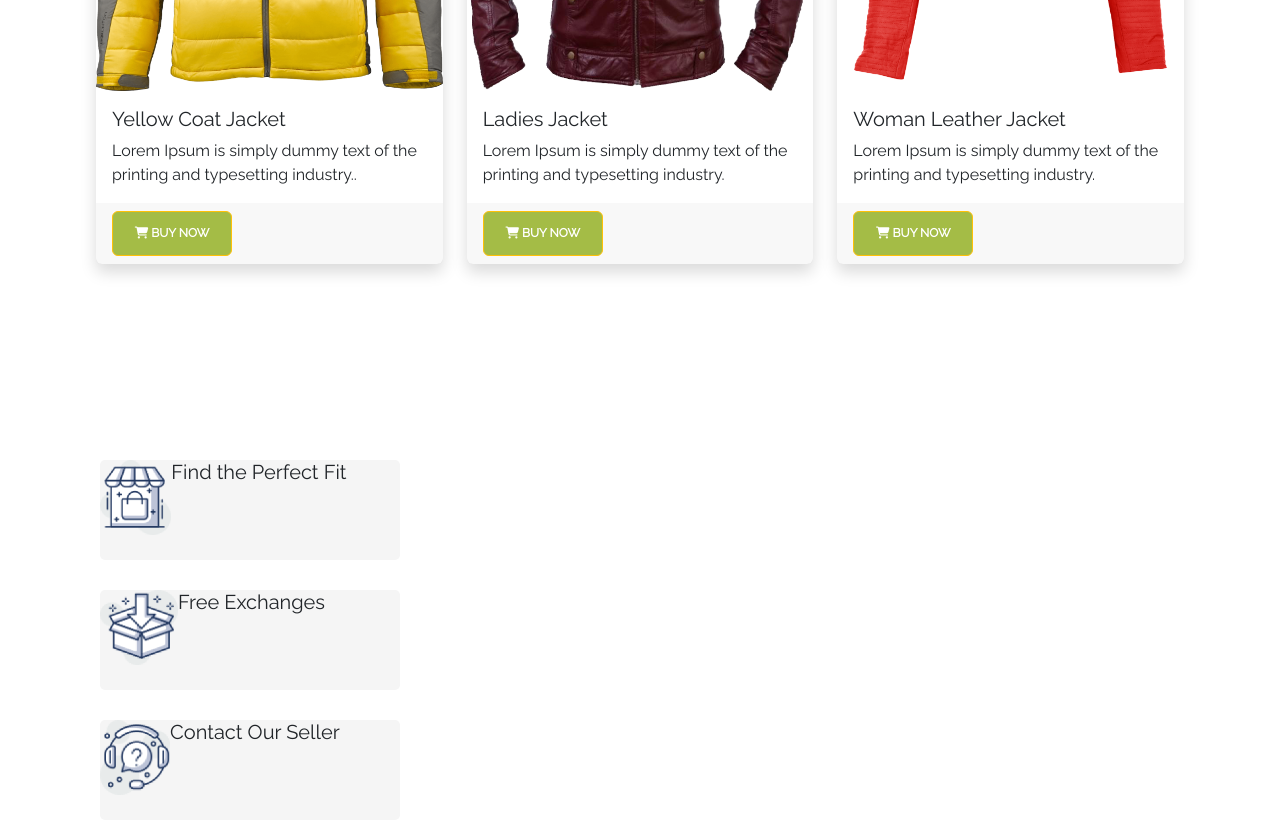
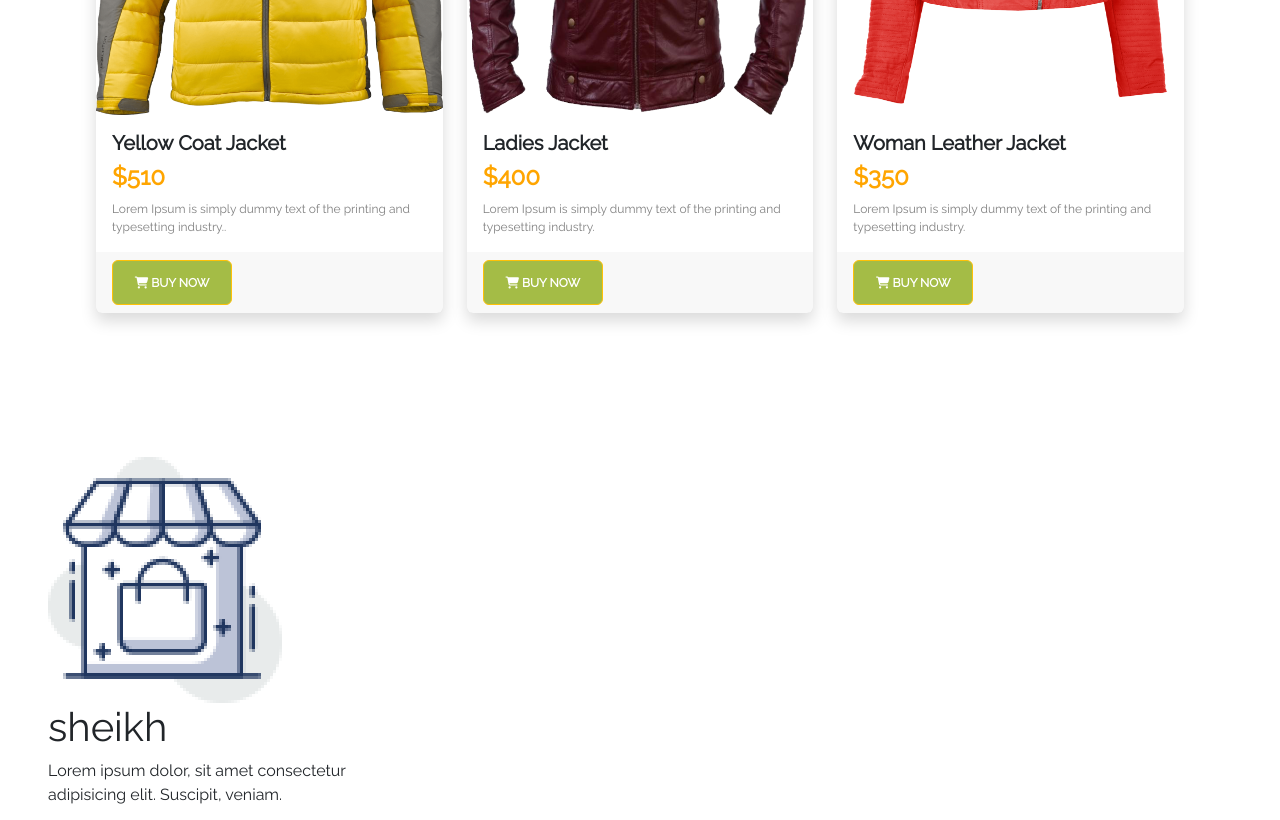
Before and after one commit to sheikh-5264/Option-1-Penguin-Fashion, a plain HTML site: page index.html in a window 1280 px wide. Shown: the part 1980-2800 px from the top of the page. Drawn offline with nearby package versions, Linux system fonts and the light colour scheme.

Commit message:
first commit

```diff
--- a/index.html
+++ b/index.html
@@ -3,7 +3,7 @@
 <head>
     <meta charset="UTF-8">
     <meta name="viewport" content="width=device-width, initial-scale=1.0">
-    <title>Document</title>
+    <title>Assignment</title>
     <link rel="stylesheet" href="https://cdnjs.cloudflare.com/ajax/libs/font-awesome/6.4.2/css/all.min.css" integrity="sha512-z3gLpd7yknf1YoNbCzqRKc4qyor8gaKU1qmn+CShxbuBusANI9QpRohGBreCFkKxLhei6S9CQXFEbbKuqLg0DA==" crossorigin="anonymous" referrerpolicy="no-referrer" />
     <link rel="preconnect" href="https://fonts.googleapis.com">
     <link rel="preconnect" href="https://fonts.gstatic.com" crossorigin>
@@ -58,13 +58,14 @@
 
    <main>
      <section class="mt-5 p-5">
-      <h3><b>WOMAN JACKET</b></h3>
+      <h3 class="top-text">WOMAN JACKET</h3>
       <div class="row row-cols-1 row-cols-md-3 p-5 g-4">
         <div class="col">
           <div class="card card-border h-100 shadow">
             <img src="Image/SeekPng 1.png" class="card-img-top" alt="...">
             <div class="card-body">
               <h5 class="card-title">Yellow Coat Jacket</h5>
+                <h4 class="price">$150</h4>
               <p class="card-text">Lorem Ipsum is simply dummy text of the
                 printing and typesetting industry..</p>
             </div>
@@ -78,6 +79,7 @@
             <img src="Image/PngItem_2597366 1.png" class="card-img-top" alt="...">
             <div class="card-body">
               <h5 class="card-title">Ladies Jacket</h5>
+                <h4 class="price">$440</h4>
               <p class="card-text">Lorem Ipsum is simply dummy text of the
                 printing and typesetting industry.</p>
             </div>
@@ -91,6 +93,7 @@
             <img src="Image/image 15.png" class="card-img-top" alt="...">
             <div class="card-body">
               <h5 class="card-title">Woman Leather Jacket</h5>
+               <h4 class="price">$280</h4>
               <p class="card-text">Lorem Ipsum is simply dummy text of the
                 printing and typesetting industry.</p>
               </div>
@@ -103,13 +106,14 @@
      </section>
 
      <section class="mt-5 p-5">
-      <h3><b>MAN JACKET</b></h3>
+      <h3 class="top-text">MAN JACKET</h3>
       <div class="row row-cols-1 row-cols-md-3 p-5 g-4">
         <div class="col">
           <div class="card card-border h-100 shadow">
             <img src="Image/image 11.png" class="card-img-top" alt="...">
             <div class="card-body">
               <h5 class="card-title">Yellow Coat Jacket</h5>
+                <h4 class="price">$510</h4>
               <p class="card-text">Lorem Ipsum is simply dummy text of the
                 printing and typesetting industry..</p>
               </div>
@@ -123,6 +127,7 @@
             <img src="Image/vippng 1.png" class="card-img-top" alt="...">
             <div class="card-body">
               <h5 class="card-title">Ladies Jacket</h5>
+                <h4 class="price">$400</h4>
               <p class="card-text">Lorem Ipsum is simply dummy text of the
                 printing and typesetting industry.</p>
               </div>
@@ -136,6 +141,7 @@
             <img src="Image/image 15.png" class="card-img-top" alt="...">
             <div class="card-body">
               <h5 class="card-title">Woman Leather Jacket</h5>
+                <h4 class="price">$350</h4>
               <p class="card-text">Lorem Ipsum is simply dummy text of the
                 printing and typesetting industry.</p>
               </div>
@@ -146,30 +152,34 @@
         </div>
       </div>
      </section>
-
+   </main>
    <section>
-       <div class="top-icone">
-        <div class="grid">
+   <div class="carousel-inner">
+    <div class="carousel-item active">
+      <div class="row d-flex align-items-center p-5">
+          <div class="col-md-4">
+              <div class="image-size">
                 <img src="Logo, Icon/image 12.png" alt="">
-          <h5>Find the Perfect Fit</h5>
+                <h1>sheikh</h1>
+                <p>Lorem ipsum dolor, sit amet consectetur adipisicing elit. Suscipit, veniam.</p>
               </div>
-      <div class="grid">
+              <div>
                 <img src="Logo, Icon/image 13.png" alt="">
-        <h5>Free Exchanges</h5>
+                <h1>sheikh</h1>
+                <p>Lorem ipsum dolor, sit amet consectetur adipisicing elit. Aspernatur, veritatis?</p>
               </div>
-      <div class="grid">
+              <div>
                 <img src="Logo, Icon/image 14.png" alt="">
-        <h5>Contact Our Seller</h5>
+                <h1>sheikh</h1>
+                <p>Lorem, ipsum dolor sit amet consectetur adipisicing elit. Sunt, officiis.</p>
               </div>
             </div>
-
-
+          <div class="col-md-4 niloy">
+              <img src="Logo, Icon/XMLID 1.png" class="d-block w-100" alt="...">
+          </div>
+      </div>
+    </div>
     </section>
-   </main>
-
-
-
-
 
 
 
--- a/style.css
+++ b/style.css
@@ -51,32 +51,27 @@
     height: 45px;
     width: 120px;
    }
-
+.card-title{
+    font-weight: 1000;
+}
+.card-text{
+    font-size: 12px;
+    color:gray;
+}
+.top-text{
+    font-weight: 1000;
+    margin-left: 50px;
+}
 .card-img-top{
     height: 390px;
+}
+.price{
+    color: orange;
+    font-weight: 700;
 }
 .card-border{
     border: 0;
 }
 .card-footer{
     border: 0;
-
 }
-.top-icone{
-    display: grid;
-    float: left;
-    grid-gap: 30px;
-    margin: 100px;
-}
-.grid{
-    display: flex;
-    background-color: whitesmoke;
-    height: 100px;
-    width: 300px;
-    border-radius: 5px;
-
-}
-.grid img{
-    height: 75px;
-
-}
```
Lines whose indentation alone changed are shown as unchanged.
